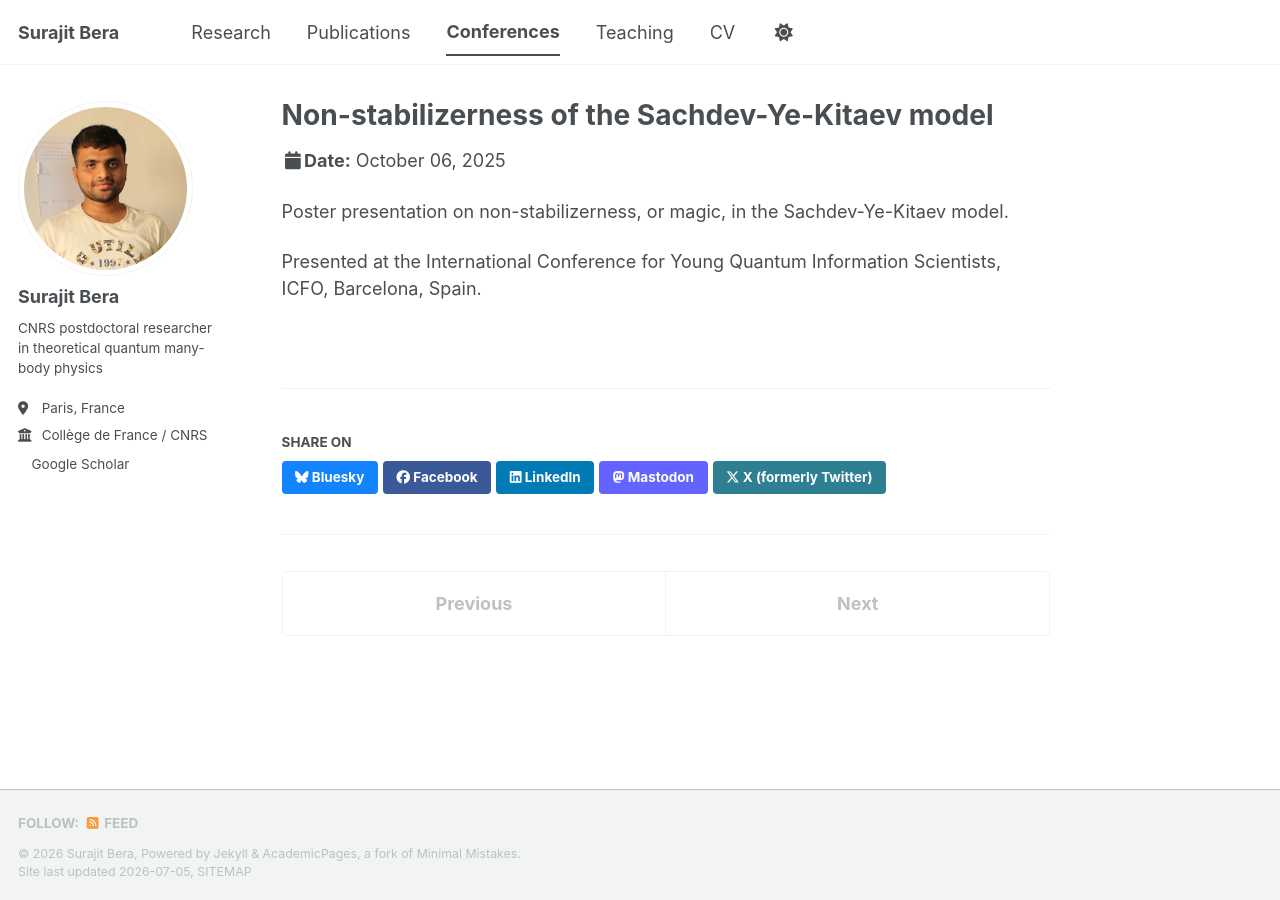
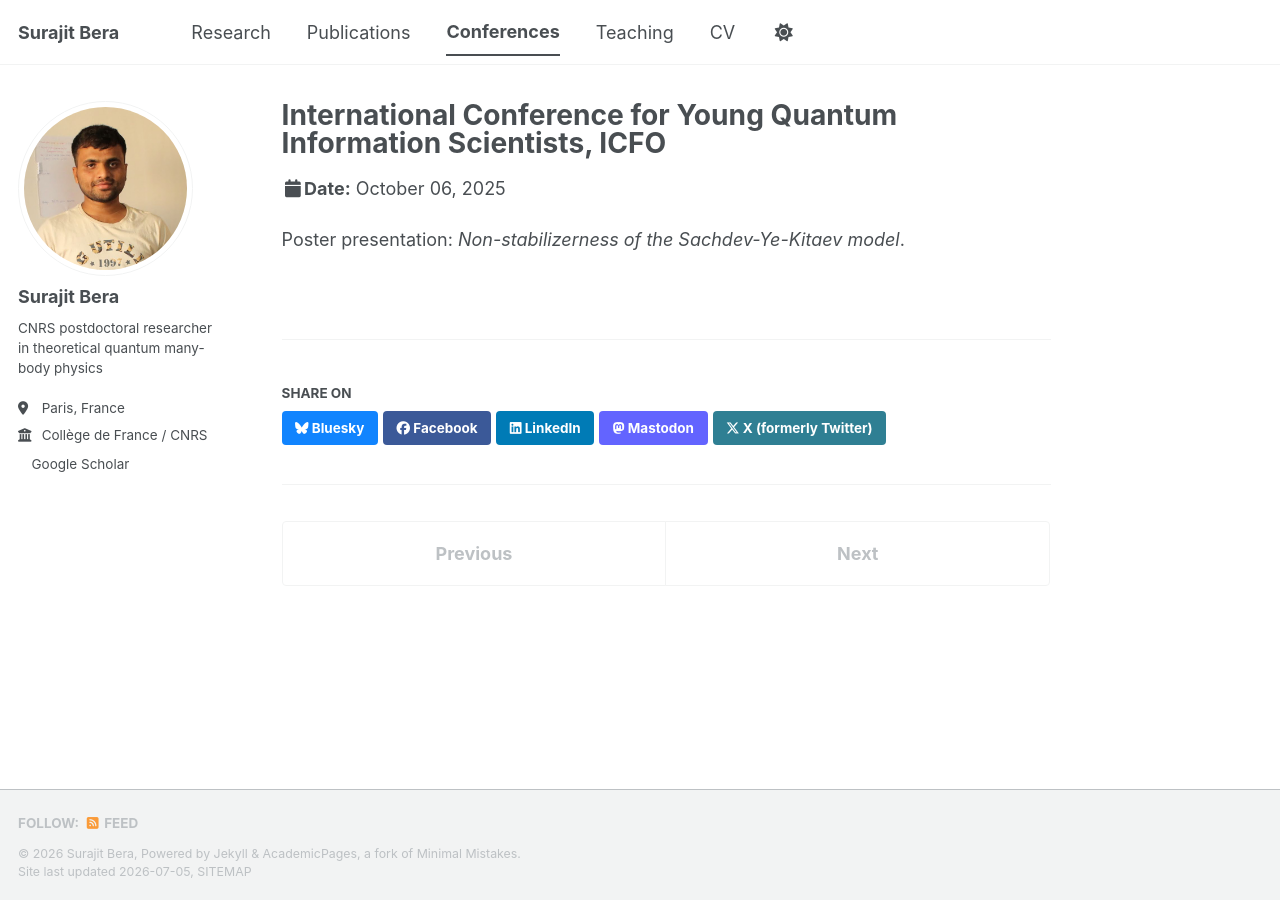
Before and after one commit to surajitbera-physics/surajitbera-physics.github.io, a Jekyll site: the page built from _talks/2025-10-06-icfo-young-quantum-information-scientists-poster.md, in a window 1280 px wide. Built offline with Jekyll 4.4.1, drawn with Linux system fonts in a browser that asks for light colours; a style sheet for code colours, icons or effects is not loaded.

Commit message:
Update title and permalink for ICFO poster

```diff
--- a/_talks/2025-10-06-icfo-young-quantum-information-scientists-poster.md
+++ b/_talks/2025-10-06-icfo-young-quantum-information-scientists-poster.md
@@ -1,13 +1,11 @@
 ---
-title: "Non-stabilizerness of the Sachdev-Ye-Kitaev model"
+title: "International Conference for Young Quantum Information Scientists, ICFO"
 collection: talks
 type: "Poster presentation"
-permalink: /talks/2025-icfo-young-quantum-information-scientists-poster
+permalink: /talks/2025-icfo-young-quantum-information-scientists
 venue: "International Conference for Young Quantum Information Scientists, ICFO"
 date: 2025-10-06
 location: "Barcelona, Spain"
 ---
 
-Poster presentation on non-stabilizerness, or magic, in the Sachdev-Ye-Kitaev model.
-
-Presented at the International Conference for Young Quantum Information Scientists, ICFO, Barcelona, Spain.
+Poster presentation: *Non-stabilizerness of the Sachdev-Ye-Kitaev model*.
```
